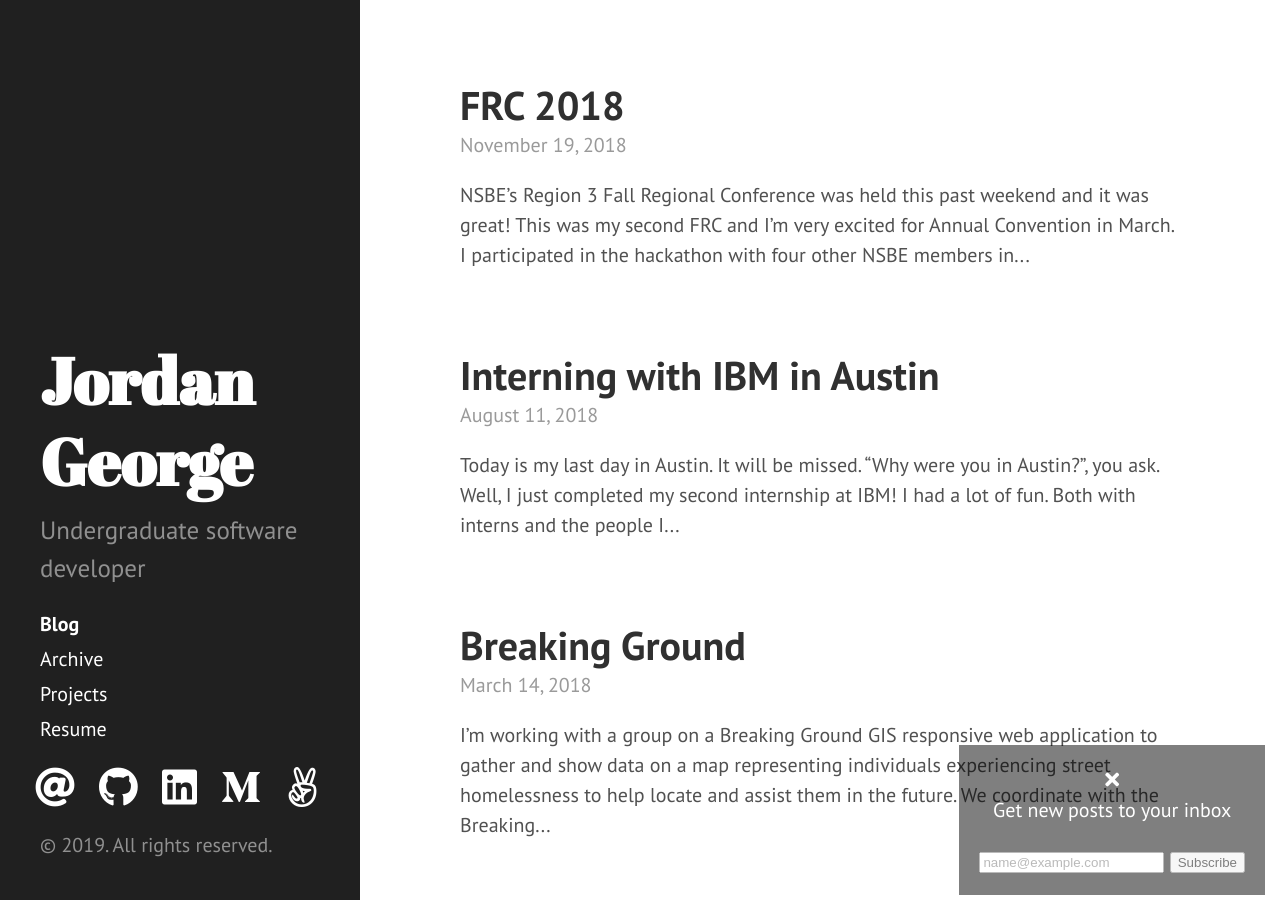
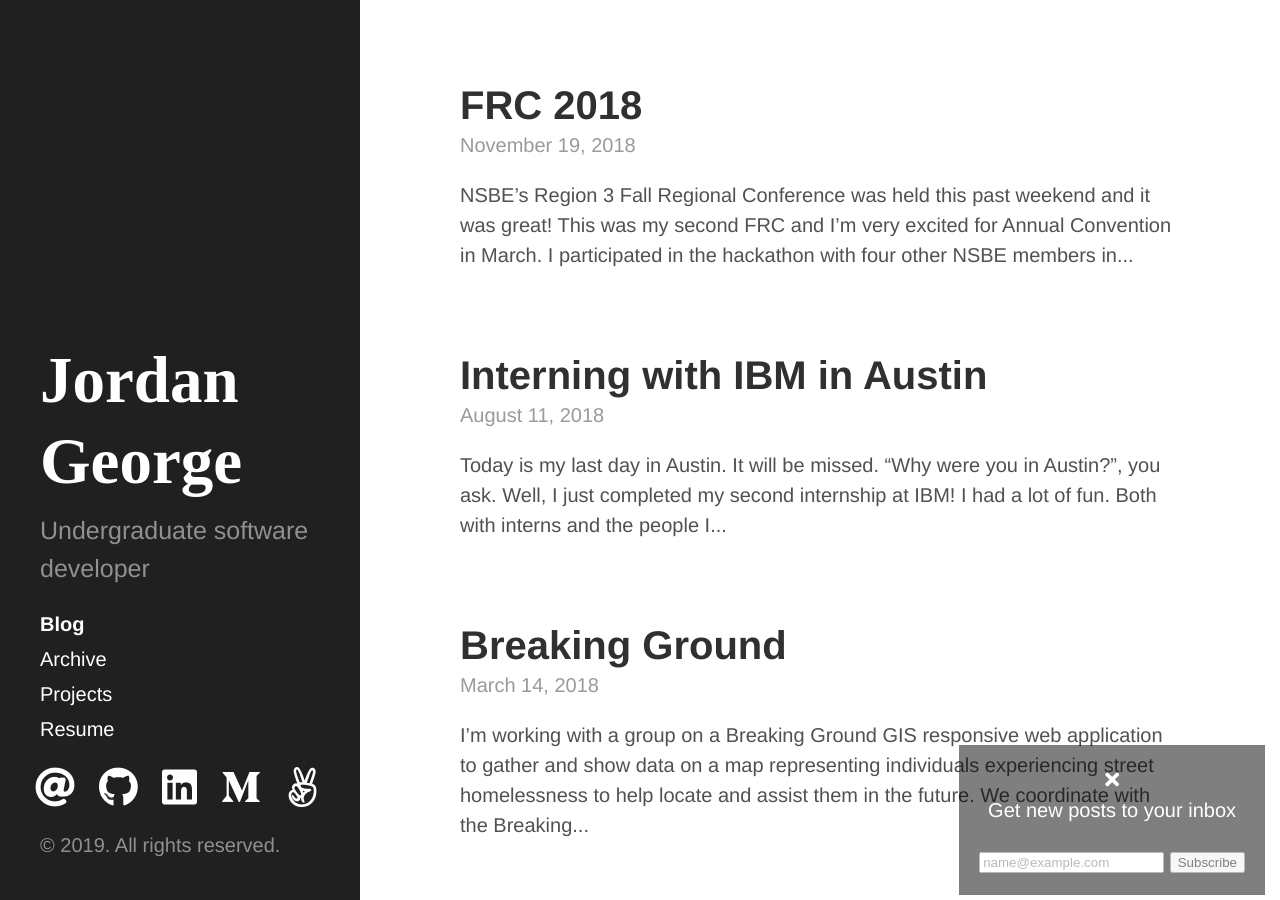
Before and after one commit to jordangeorge/jordangeorge.github.com, a Jekyll site: the page built from index.html, in a window 1280 px wide and 900 px high. Built offline with Jekyll 4.4.1, drawn with Linux system fonts in a browser that asks for light colours; nearby versions of some CDN libraries; the list of posts is cut into pages by our own code.

Commit message:
fix gooogle font problem

```diff
--- a/_includes/head.html
+++ b/_includes/head.html
@@ -19,7 +19,6 @@
   <link rel="stylesheet" href="{{ site.baseurl }}/public/css/syntax.css">
   <link rel="stylesheet" href="{{ site.baseurl }}/public/css/hyde.css">
   <link rel="stylesheet" href="{{ site.baseurl }}/public/css/custom.css">
-  <link rel="stylesheet" href="http://fonts.googleapis.com/css?family=PT+Sans:400,400italic,700|Abril+Fatface">
 
   <!-- JS -->
   <script src="{{ site.baseurl }}/public/js/custom.js"></script>
```
Also changed, not shown: _posts/2018-11-19-frc18.md (+1 -0 lines).
